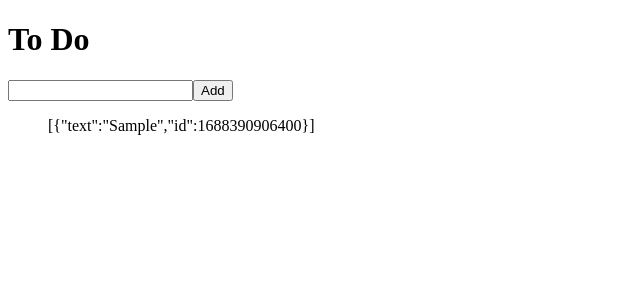
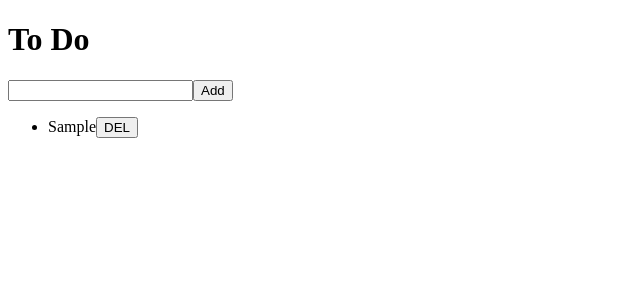
Before and after one commit to TaekyungAn/nc_vanilla-redux, a React (Create React App) app: page / in a window 1280 px wide. Both pictures are taken after typing "Sample" into the empty fields and a click on the button "Add". Shown: the top 300 px of the page, without its empty margins (0-640 px from the left). Built offline with nearby package versions, Linux system fonts and the light colour scheme.

Commit message:
3.4 Deleting To Do

```diff
--- /dev/null
+++ b/src/components/ToDo.js
@@ -0,0 +1,19 @@
+import React from "react";
+import { useDispatch } from "react-redux";
+import { deleteToDo } from "../store";
+
+function ToDo({ text, id }) {
+  const dispatch = useDispatch();
+  const onClick = (e) => {
+    const id = e.target.parentElement.id;
+    dispatch(deleteToDo(id));
+  };
+
+  return (
+    <li id={id}>
+      {text}
+      <button onClick={onClick}>DEL</button>
+    </li>
+  );
+}
+export default ToDo;
--- a/src/routes/Home.js
+++ b/src/routes/Home.js
@@ -1,11 +1,12 @@
 import React, { useState } from "react";
 import { connect, useDispatch, useSelector } from "react-redux";
 import { addToDo } from "../store";
+import ToDo from "../components/ToDo";
 function Home(props) {
   // **React Hook사용**
   // useSelector를 통해 store의 state를 바로 가져옴 (getState기능)
-  const toDo = useSelector((state) => state);
-  // useDispatch는 mapDispatchToProps 대체
+  const toDos = useSelector((state) => state);
+  // useDispatch는 mapDispatchToProps 대체: Redux store에서 dispatch 함수에 대한 참조를 반환
   const dispatch = useDispatch();
 
   const [text, setText] = useState("");
@@ -25,7 +26,11 @@ function Home(props) {
         <input type="text" value={text} onChange={onChange} />
         <button>Add</button>
       </form>
-      <ul>{JSON.stringify(toDo)}</ul>
+      <ul>
+        {toDos.map((toDo) => (
+          <ToDo {...toDo} key={toDo.id} />
+        ))}
+      </ul>
     </>
   );
 }
--- a/src/store.js
+++ b/src/store.js
@@ -13,7 +13,7 @@ export const addToDo = (text) => {
 export const deleteToDo = (id) => {
   return {
     type: DELETE,
-    id,
+    id: parseInt(id),
   };
 };
 
@@ -22,7 +22,7 @@ const reducer = (state = [], action) => {
     case ADD:
       return [{ text: action.text, id: Date.now() }, ...state];
     case DELETE:
-      return state.filter((toDo) => toDo !== action.id);
+      return state.filter((toDo) => toDo.id !== action.id);
     default:
       return state;
   }
```
